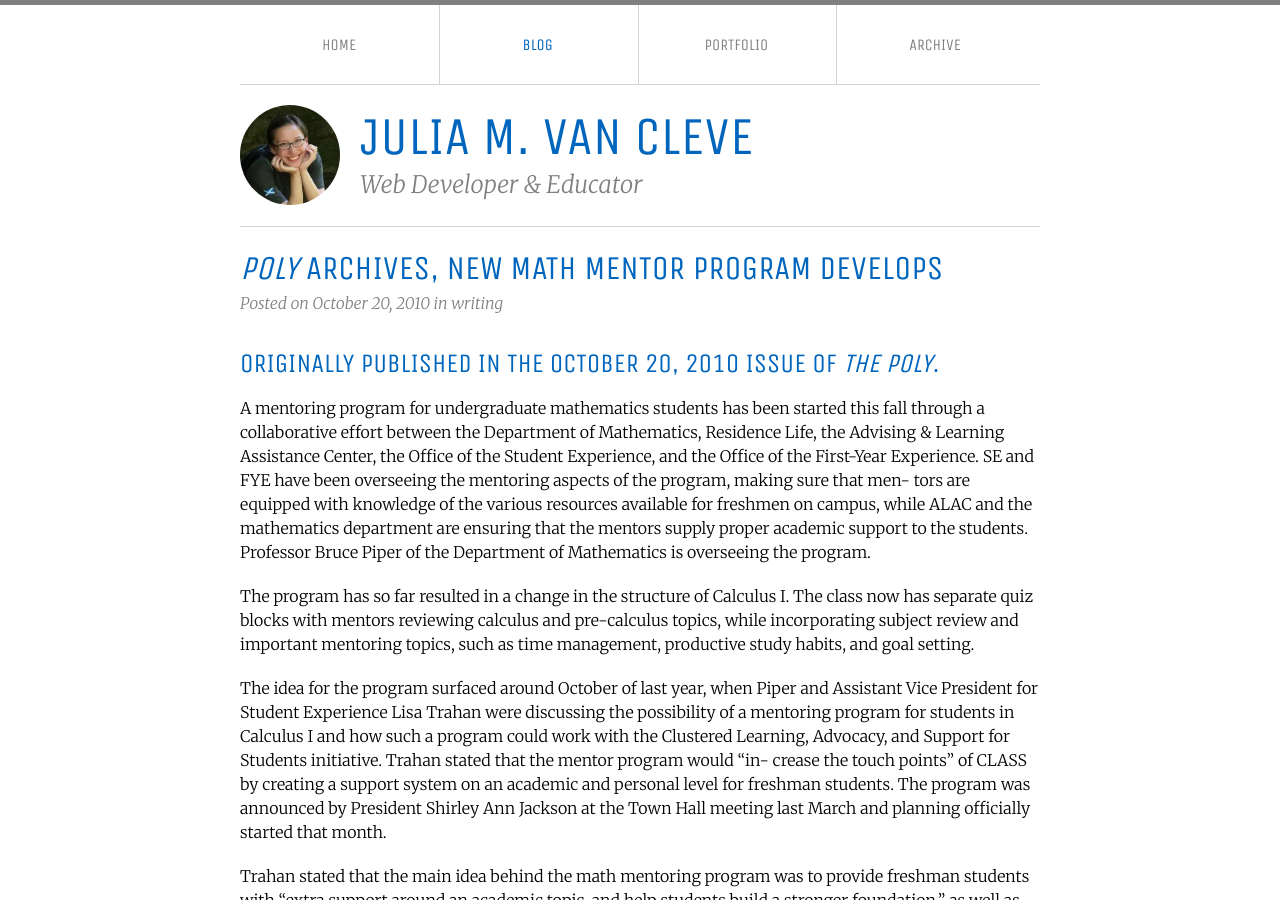
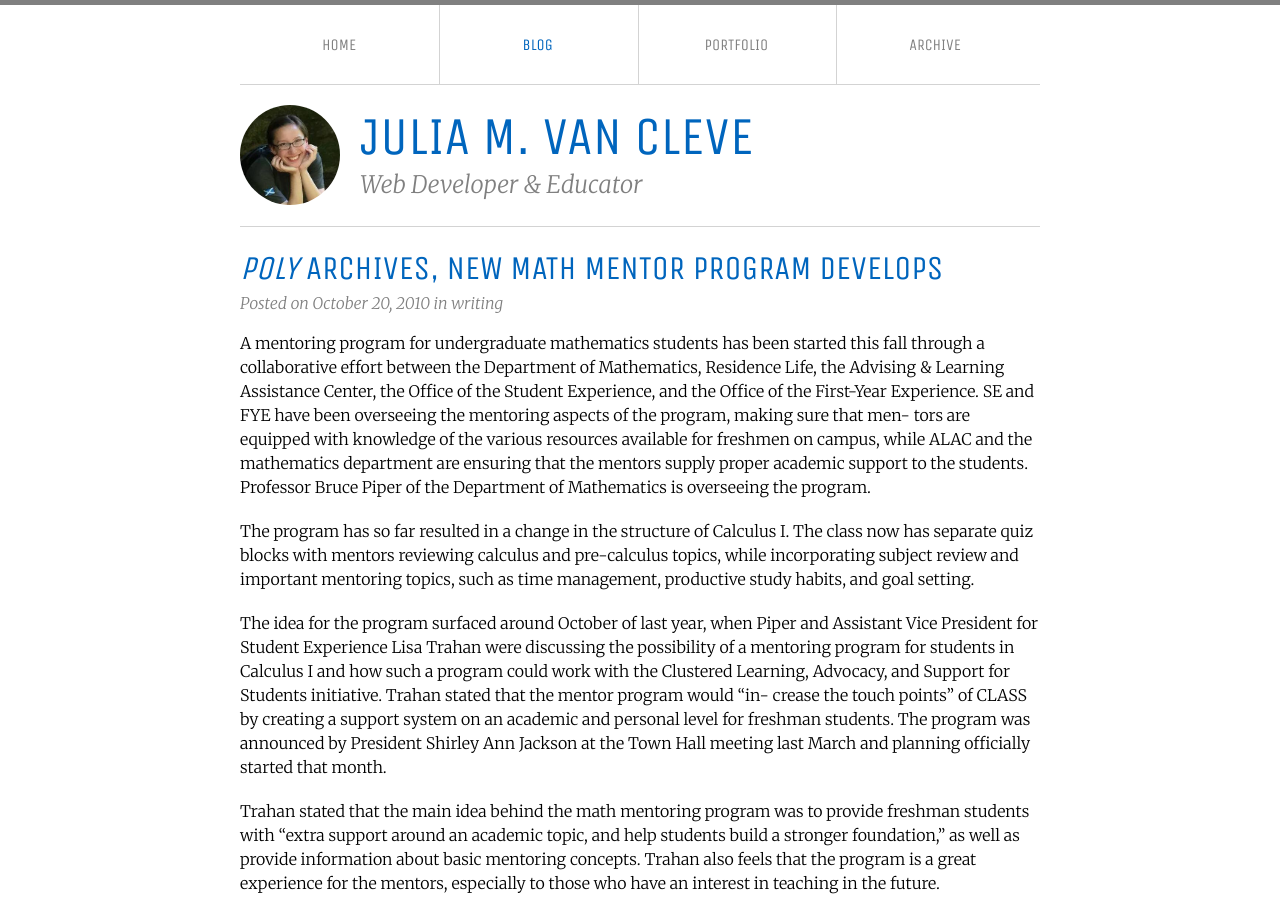
Before and after one commit to jmvx/jmv.me, a Jekyll site: the page built from _posts/2010-10-20-math-mentor.html, in a window 1280 px wide and 900 px high. Built offline with Jekyll 4.4.1, drawn with Linux system fonts in a browser that asks for light colours.

Commit message:
Removed leading originally published line

```diff
--- a/_posts/2010-04-28-campus-habitat-chronicles.html
+++ b/_posts/2010-04-28-campus-habitat-chronicles.html
@@ -3,7 +3,6 @@ title: <i>Poly</i> archives, The Campus Habitat chronicles
 layout: post
 categories: writing
 ---
-<h1>Originally published in the April 28, 2010 issue of <i>The Poly</i>.</h1>
 
 <p>Over the past few months, Campus Habitat has worked with the Rensselaer Union to address alleged New York State Law violations found in their lease by Student Legal Services. They’ve recently made more revisions to the lease and are awaiting feedback.</p>
 <p>Executive Vice President of Operations Rob Martin stated that “[Campus Habitat] took initiative and approached RPI to look over [the] lease” asking for feedback.</p>
--- a/_posts/2010-09-08-clam-invasion.html
+++ b/_posts/2010-09-08-clam-invasion.html
@@ -3,8 +3,6 @@ title: <i>Poly</i> archives, Invasive Asian clams in Lake George
 layout: post
 categories: writing
 ---
-<h1>Originally published in the September 8, 2010 issue of <i>The Poly</i>.</h1>
-
 <p>An invasive clam species was discovered to be inhabiting nearby Lake George on August 19. Efforts are underway to gauge the extent of the infestation and eventually eradicate the Asian clam (Corbicula fluminea) from Lake George in order to prevent threatening the native clam species (Elliptio complanata) and spoiling the water supply.</p>
 
 <p>RPI graduate student Jeremy Farrell, of the Darrin Fresh Water Institute, was the first to discover the infestation. Farrell obtained his undergraduate degree in ecology from Union College and is currently a Ph.D. student in Rensselaer’s Department of Biology. He started working at Darrin Fresh Water Institute as an intern in 2003.</p>
--- a/_posts/2010-09-15-zaki-research.html
+++ b/_posts/2010-09-15-zaki-research.html
@@ -3,8 +3,6 @@ title: <i>Poly</i> archives, Zaki wins award for data mining research
 layout: post
 categories: writing
 ---
-<h1>Originally published in the September 15, 2010 issue of <i>The Poly</i>.</h1>
-
 <p>You can think of the world around us in terms of massive quantities of data—endless connections in social network graphs, biological networks, economic systems, and so on. “All the data is sort of interconnected in some way. The data is in different forms, [but] if you have data that is all linked together, virtually because these links may not physically exist, the question is can you then discover interesting patterns?”</p>
 <p>This is the research area of Professor of Computer Science Mohammed Zaki, who has been selected to be one of the 2010 Hewlett- Packard Labs Innovation Research awardees for his project titled “Mining and Querying Massive and Complex Graph Data.”</p>
 <p>His research is focused on studying more efficient algorithms to carry out search queries in these large and complex datasets. His research impacts many scientific domains that rely on or can benefit from improved information management techniques.</p>
--- a/_posts/2010-10-20-math-mentor.html
+++ b/_posts/2010-10-20-math-mentor.html
@@ -3,8 +3,6 @@ title: <i>Poly</i> archives, New math mentor program develops
 layout: post
 categories: writing
 ---
-<h1>Originally published in the October 20, 2010 issue of <i>The Poly</i>.</h1>
-
 <p>A mentoring program for undergraduate mathematics students has been started this fall through a collaborative effort between the Department of Mathematics, Residence Life, the Advising & Learning Assistance Center, the Office of the Student Experience, and the Office of the First-Year Experience. SE and FYE have been overseeing the mentoring aspects of the program, making sure that men- tors are equipped with knowledge of the various resources available for freshmen on campus, while ALAC and the mathematics department are ensuring that the mentors supply proper academic support to the students. Professor Bruce Piper of the Department of Mathematics is overseeing the program.</p>
 <p>The program has so far resulted in a change in the structure of Calculus I. The class now has separate quiz blocks with mentors reviewing calculus and pre-calculus topics, while incorporating subject review and important mentoring topics, such as time management, productive study habits, and goal setting.</p>
 <p>The idea for the program surfaced around October of last year, when Piper and Assistant Vice President for Student Experience Lisa Trahan were discussing the possibility of a mentoring program for students in Calculus I and how such a program could work with the Clustered Learning, Advocacy, and Support for Students initiative. Trahan stated that the mentor program would “in- crease the touch points” of CLASS by creating a support system on an academic and personal level for freshman students. The program was announced by President Shirley Ann Jackson at the Town Hall meeting last March and planning officially started that month.</p>
--- a/_posts/2010-12-08-rpisec.html
+++ b/_posts/2010-12-08-rpisec.html
@@ -3,8 +3,6 @@ title: <i>Poly</i> archives, RPI security team simulates cyberwarfare
 layout: post
 categories: writing
 ---
-<h1>Originally published in the December 8, 2010 issue of <i>The Poly</i>.</h1>
-
 <p>The Rensselaer Computer Security Interest Group competed in the International Capture the Flag competition last Friday, December 3. Connecting remotely to the organizers’ servers at the University of California, Santa Barbara, RPISEC engaged in a nine-hour simulation of cyberwarfare.</p>
 
 <p>The iCTF event is organized annually by Giovanni Vigna, a professor of computer science at UCSB and co-director of UCSB’s Security Lab. Each year, Vigna themes the competition around a topical issue in the security industry; this year, Vigna explored the idea of disrupting a foreign government’s infrastructure through state-sponsored cyberattacks.</p>
--- a/_posts/2011-02-06-coblentz-cairo.html
+++ b/_posts/2011-02-06-coblentz-cairo.html
@@ -3,8 +3,6 @@ title: <i>Poly</i> archives, Coblentz calls on Cairo contact
 layout: post
 categories: writing
 ---
-<h1>Originally published in the February 6, 2011 issue of <i>The Poly</i>.</h1>
-
 <p>Mohamed ElBaradei likes cheeseburgers—ac- cording to The Wall Street Journal, that is, which recently interviewed RPI’s own Chief of Staff and Associate Vice President for Policy and Planning Laban Coblentz about his work and personal relation- ship with ElBaradei. Coblentz worked with ElBaradei at the International Atomic Energy Agency prior to coming to RPI. His communications with ElBaradei had continued over the years and led him to influence ElBaradei’s push for the end of President Hosni Mubarak’s regime in Egypt.</p>
 <p>Beginning in August 2000, Coblentz worked as a speechwriter and advisor to ElBaradei at IAEA; he had previously held the position of senior advisor to President Shirley Ann Jackson at the Nuclear Regulatory Commission. While working for ElBaradei, he traveled to countries such as Iraq and Iran and attended weapons inspections. Coblentz stated that the inspections were “helpful for communications work” because they allowed him a first-hand look at the process.</p>
 <p>In 2005, ElBaradei and IAEA won a Nobel Peace Prize “for their efforts to prevent nuclear energy from being used for military purposes and to ensure that nuclear energy for peaceful purposes is used in the safest possible way” according to Nobelprize.org. After winning the peace prize, ElBaradei was frequently asked to speak on various topics, such as religion and “common values,” that led to Coblentz, his speechwriter, helping research such topics in depth.</p>
```
